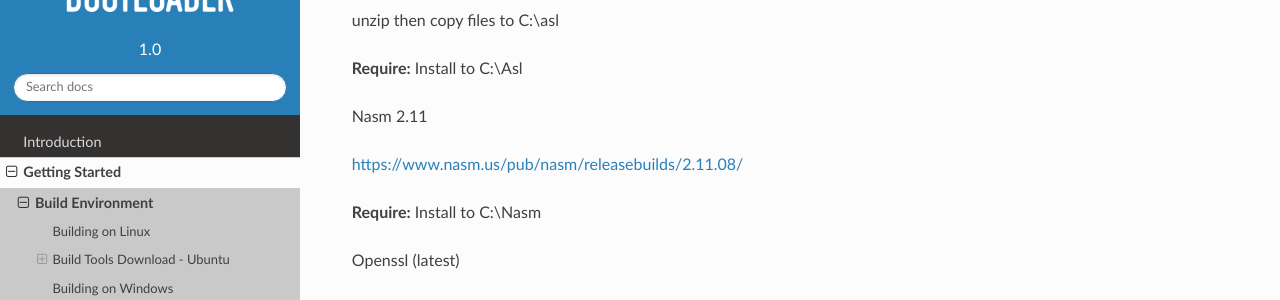
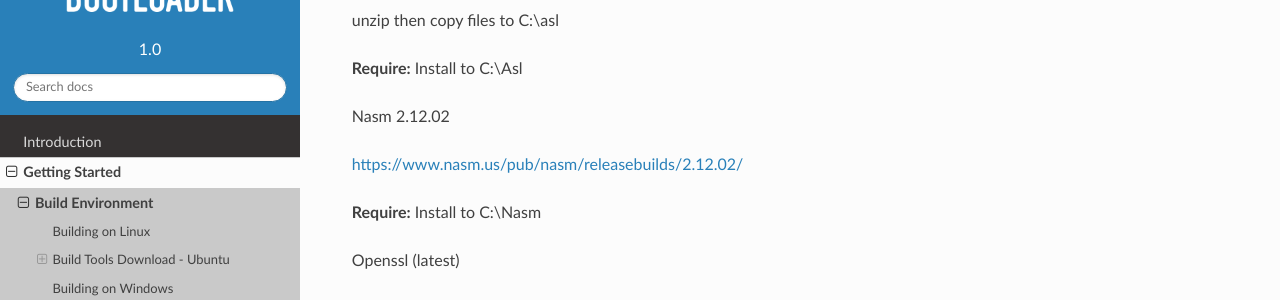
Before and after one commit to slimbootloader/documentation, a Sphinx documentation site: the page built from source/getting-started/build-host-setup.rst, in a window 1280 px wide and 900 px high, scrolled down 1721 px. Shown: the part 151-451 px from the top of the window. Built offline with Sphinx 7.4.7 and the Read the Docs theme 2.0.0, drawn with Linux system fonts in a browser that asks for light colours; some of the changed text lies outside the part shown.

Commit message:
Update Nasm from 2.11 to 2.12.02
SblOpen may have issue to build if using older
NASM versions; advise users to start using version
2.12.02 or newer:

https://www.nasm.us/pub/nasm/releasebuilds/

Signed-off-by: James Gutbub <james.gutbub@intel.com>

```diff
--- a/source/getting-started/build-host-setup.rst
+++ b/source/getting-started/build-host-setup.rst
@@ -17,7 +17,7 @@ Install the following software:
 
 * GCC 7.3 or above
 * Python 3.6 or above
-* NASM 2.11 or above
+* NASM 2.12.02 or above
 * IASL 20160422
 * OpenSSL
 * Git
@@ -48,7 +48,7 @@ Supported environment: **Microsoft Visual Studio 2015 or Microsoft Visual Studio
 Install the **exact** versions (if specified) of the following tools to the designated directories:
 
 * Python 3.6 - **C:\\Python36**
-* NASM 2.11 - **C:\\Nasm**
+* NASM 2.12.02 - **C:\\Nasm**
 * IASL 20160422 - **C:\\ASL**
 * OpenSSL - **C:\\openssl**
 * Git (ex. GitBash)
@@ -100,13 +100,13 @@ unzip then copy files to C:\\asl
 **Require:** Install to C:\\Asl
 
 
-Nasm 2.11
+Nasm 2.12.02
 
-|https://www.nasm.us/pub/nasm/releasebuilds/2.11.08/|
+|https://www.nasm.us/pub/nasm/releasebuilds/2.12.02/|
 
-.. |https://www.nasm.us/pub/nasm/releasebuilds/2.11.08/| raw:: html
+.. |https://www.nasm.us/pub/nasm/releasebuilds/2.12.02/| raw:: html
 
-   <a href="https://www.nasm.us/pub/nasm/releasebuilds/2.11.08/" target="_blank">https://www.nasm.us/pub/nasm/releasebuilds/2.11.08/</a>
+   <a href="https://www.nasm.us/pub/nasm/releasebuilds/2.12.02/" target="_blank">https://www.nasm.us/pub/nasm/releasebuilds/2.12.02/</a>
 
 **Require:** Install to C:\\Nasm
 
```
